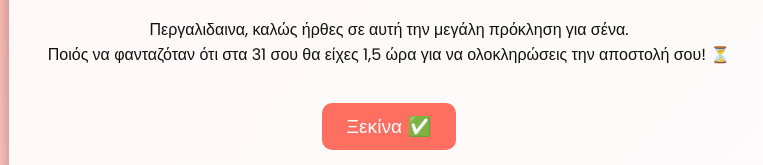
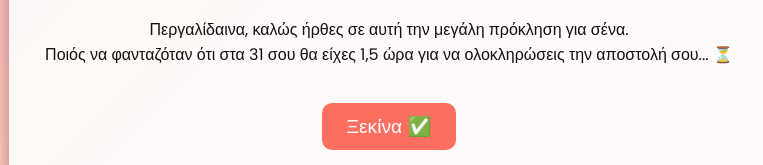
Before and after one commit to SemniaV/countdown, a plain HTML site: page index.html in a window 1280 px wide. Shown: the part 369-534 px from the top of the page, 251-1014 px from the left. Drawn offline with Linux system fonts and the light colour scheme.

Commit message:
Update index.html

```diff
--- a/index.html
+++ b/index.html
@@ -97,8 +97,8 @@
 <div id="introSection" class="section">
   <h1>👗 Καλώς Ήρθες! 👠</h1>
   <p>
-    Περγαλιδαινα, καλώς ήρθες σε αυτή την μεγάλη πρόκληση για σένα.<br>
-    Ποιός να φανταζόταν ότι στα 31 σου θα είχες 1,5 ώρα για να ολοκληρώσεις την αποστολή σου! ⏳
+    Περγαλίδαινα, καλώς ήρθες σε αυτή την μεγάλη πρόκληση για σένα.<br>
+    Ποιός να φανταζόταν ότι στα 31 σου θα είχες 1,5 ώρα για να ολοκληρώσεις την αποστολή σου... ⏳
   </p>
   <button onclick="startCountdown()">Ξεκίνα ✅</button>
 </div>
```
